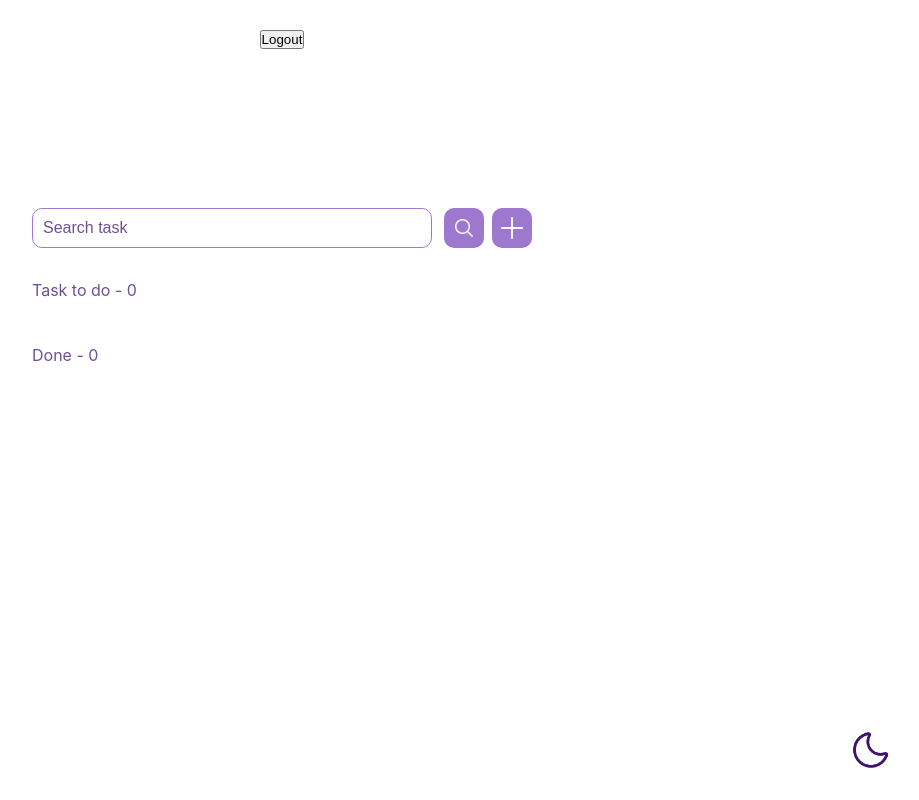
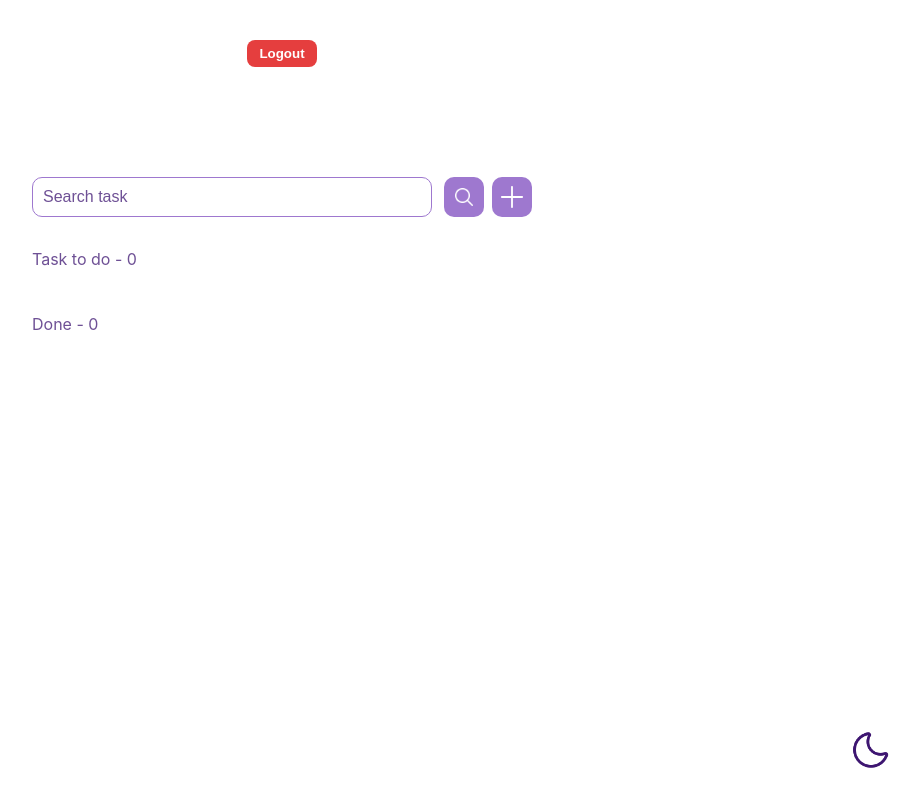
Before and after one commit to 1softgirl1/todo_vue, a Vue app: page /todo_vue/todos in a window 1280 px wide. Shown: the whole page, without its empty margins (358-1277 px from the left). Built offline with nearby package versions, Linux system fonts and the light colour scheme; sample sign-in values are in the browser's storage.

Commit message:
change styles and edit README.md

```diff
--- a/src/App.vue
+++ b/src/App.vue
@@ -1,10 +1,9 @@
 <template>
   <nav class="menu">
+    <router-link to="/about" v-if="route.path !== '/todos'">About</router-link>
     <router-link to="/login" v-if="route.path !== '/todos'">Login</router-link>
     <router-link to="/register" v-if="route.path !== '/todos'">Register</router-link>
     <router-link to="/todos" v-if="route.path !== '/todos'">Todo</router-link>
-    <router-link to="/about" v-if="route.path !== '/todos'">About</router-link>
-
     <button id="logout" @click="logout" v-if="route.path === '/todos'">
       Logout
     </button>
@@ -35,12 +34,54 @@ console.log(userStore.users)
 </script>
 
 <style lang="scss" scoped>
-.menu{
-  @include flex-center(row, $spacing-md);
+.menu {
+  display: flex;
+  align-items: center;
+  justify-content: center;
+  gap: 20px;
   margin-top: 30px;
+  padding: 10px 20px;
+  border-radius: 12px;
+
+  a,
+  button {
+    text-decoration: none;
+    color: var(--color-text);
+    font-weight: 500;
+    padding: 6px 12px;
+    border-radius: 8px;
+    transition: all 0.2s ease-in-out;
+    cursor: pointer;
+    background-color: transparent;
+    border: none;
+  }
+
+  a.router-link-active {
+    background-color: var(--color-primary);
+    color: var(--color-text);
+  }
+
+  a:hover,
+  button:hover {
+    background-color: var(--color-background);
+    color: var(--color-text);
+    transform: scale(1.05);
+  }
+
+  button#logout {
+    background-color: #e53e3e;
+    color: #fff;
+    font-weight: bold;
+  }
+
+  button#logout:hover {
+    background-color: #c53030;
+    transform: scale(1.05);
+  }
+
+  @media (max-width: 768px) {
+    flex-direction: column;
+    gap: 10px;
+  }
 }
-.router-link {
-  color: red;
-}
-
 </style>
--- a/src/scss/layout/_top.scss
+++ b/src/scss/layout/_top.scss
@@ -3,7 +3,7 @@
 
 
 .top {
-  padding-top: 159px;
+  padding-top: 100px;
   width: 500px;
 
   @include flex-center(column, $spacing-sm);
```
